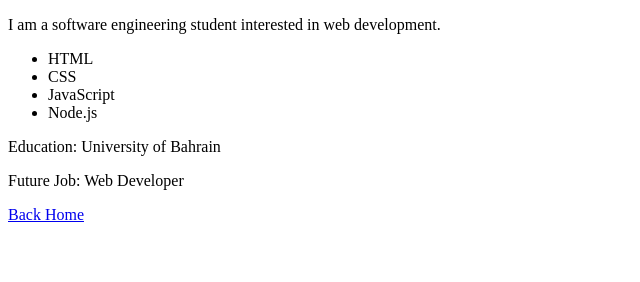
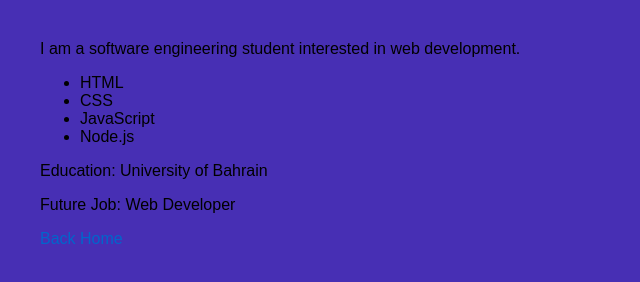
Before and after one commit to hussain0095/node-express-lab-1, a website: page views/about.html in a window 1280 px wide. Shown: the whole page, without its empty margins (0-640 px from the left). Drawn offline with Linux system fonts and the light colour scheme.

Commit message:
Add public folder and CSS styling

```diff
--- /dev/null
+++ b/public/style.css
@@ -0,0 +1,19 @@
+body {
+  background-color: #472fb4;
+  font-family: Arial, sans-serif;
+  margin: 40px;
+}
+
+
+h1, h2 {
+  color: #333;
+}
+
+a {
+  color: #0066cc;
+  text-decoration: none;
+}
+
+a:hover {
+  text-decoration: underline;
+}
--- a/server.js
+++ b/server.js
@@ -3,6 +3,9 @@ const path = require("path");
 
 const app = express();
 const PORT = 3000;
+
+app.use(express.static("public"));
+
 
 app.get("/", (req, res) => {
   res.sendFile(path.join(__dirname, "views", "index.html"));
--- a/views/about.html
+++ b/views/about.html
@@ -2,6 +2,8 @@
 <html>
   <head>
     <title>About</title>
+    <link rel="stylesheet" href="/style.css">
+
   </head>
   <body>
     <p>
@@ -19,5 +21,6 @@
     <p>Future Job: Web Developer</p>
 
     <a href="/">Back Home</a>
+
   </body>
 </html>
```
Also changed, not shown: views/index.html (+3 -0 lines).
